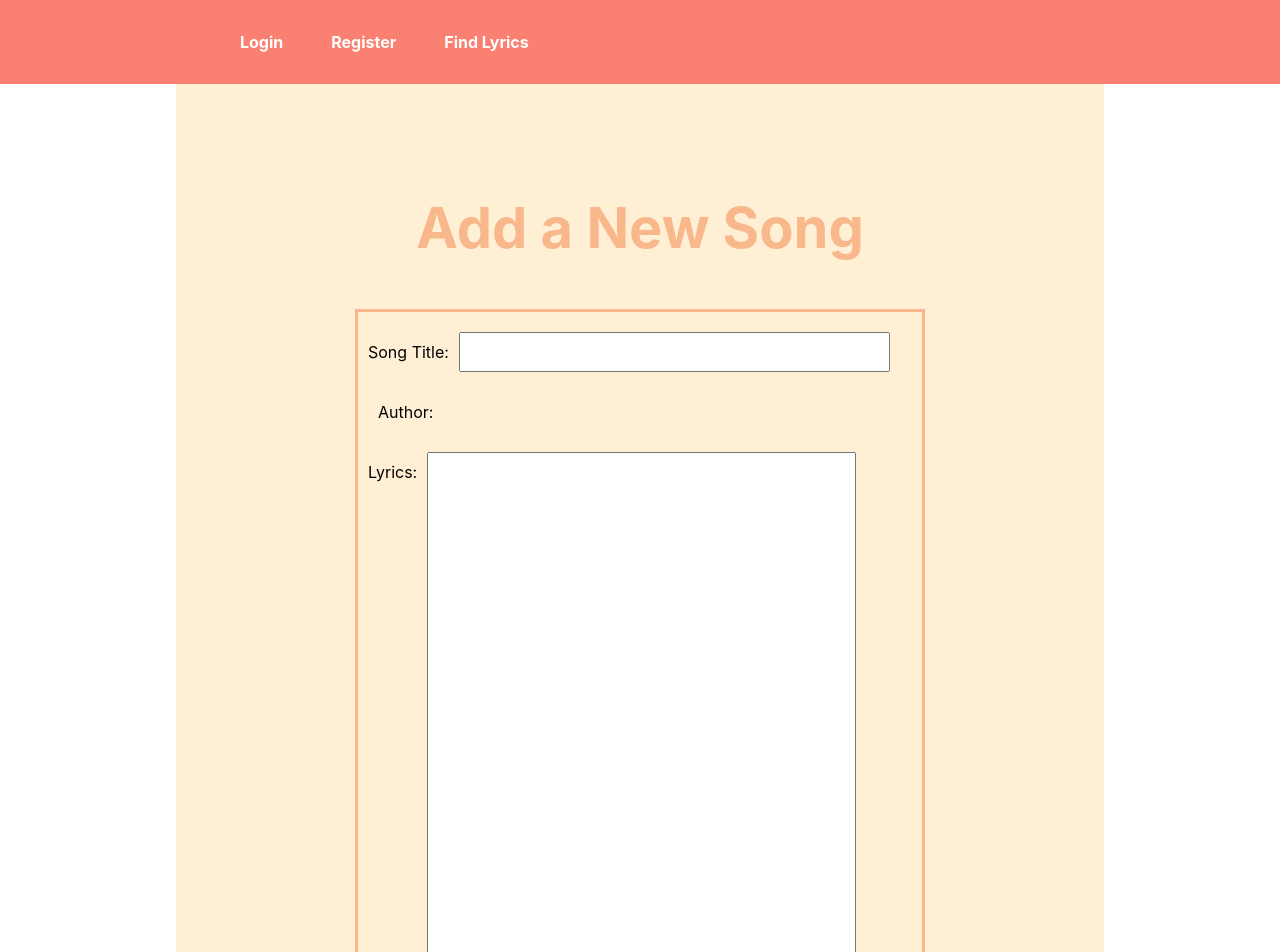
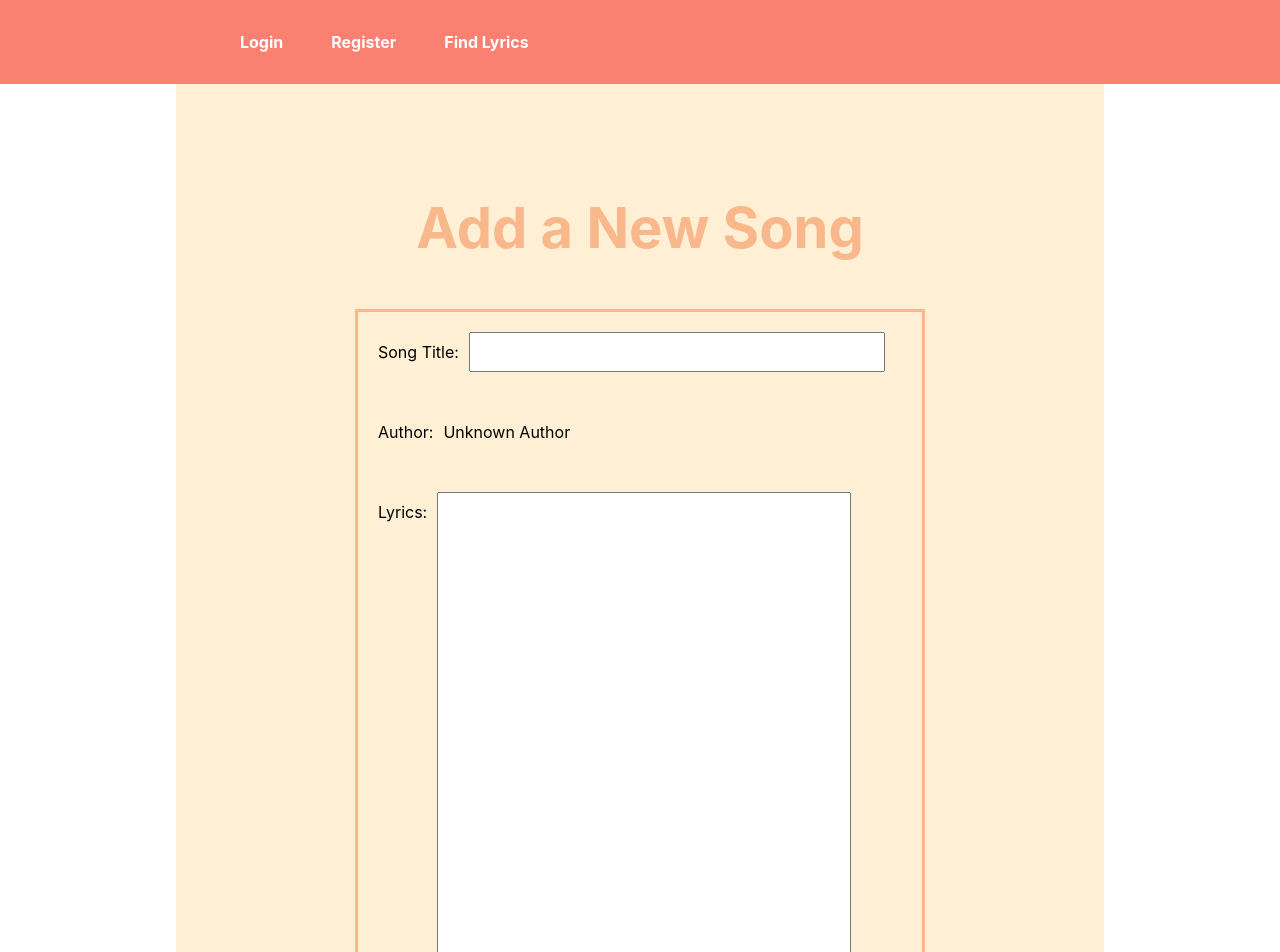
Before and after one commit to AAAdnan/songifye, a React (Create React App) app: page /WriteSong in a window 1280 px wide. Shown: the top 952 px of the page. Built offline with nearby package versions, Linux system fonts and the light colour scheme; no server answers.

Commit message:
added firebase functions

```diff
--- a/src/components/AddSongForm.js
+++ b/src/components/AddSongForm.js
@@ -7,23 +7,30 @@ import { Redirect, Route, useNavigate, Link } from "react-router-dom";
 export const AddSongForm = () => {
   const [title, setTitle] = useState('')
   const [lyric, setLyric] = useState('')
+  const [user, setUser ] = useState('Unknown Author')
 
   const dispatch = useDispatch()
   let navigate = useNavigate();
 
   const users = useSelector(state => state.users)
 
-  const user = users.email
+  if(users.length > 0) {
+       setUser(users.email)
+  }
 
   const onTitleChanged = e => setTitle(e.target.value)
   const onLyricChanged = e => setLyric(e.target.value)
 
   const onSaveSongClicked = () => {
     if (title && lyric && user) {
+      console.log('click')
       dispatch(songAdded(title, lyric, user))
       setTitle('')
       setLyric('')
       navigate("/songs");
+    }
+    else {
+      console.log('error')
     }
   }
 
@@ -45,7 +52,7 @@ export const AddSongForm = () => {
             </SongTitleDiv>
             <AuthorDiv>
                 <Label htmlFor="songAuthor">Author:</Label>
-                <div>{users && user}</div>
+                <Div>{users && user}</Div>
             </AuthorDiv>
             <LyricDiv>
                 <Label htmlFor="songContent">Lyrics:</Label>
@@ -94,7 +101,7 @@ const Title = styled.h2`
     color: #F8B88B
 `;
 
-const Form = styled.form`
+const Form = styled.div`
     display: flex;
     text: arial;
     flex-direction: column;
@@ -106,9 +113,15 @@ const Form = styled.form`
     border-color: #F8B88B;
 `
 
+const Div = styled.div`
+  display: flex;
+  align-items: center;
+  width: 100%;
+`
+
 const SongTitleDiv = styled.div`
     display: flex;
-    margin-top: 20px;
+    margin: 20px 10px 20px 10px;
 `
 
 const Label = styled.label`
@@ -121,16 +134,20 @@ const Input = styled.input`
 
 const TextArea = styled.textarea`
     width: 75%;
+    text: arial;
     min-height: 1000px;
 `
 
 const AuthorDiv = styled.div`
     display: flex;
     margin: 20px 10px 20px 10px;
+    align-content: baseline;
 `
 
 const LyricDiv = styled.div`
-    display: flex
+    display: flex;
+    margin: 20px 10px 20px 10px;
+
 `
 
 const Button = styled.button`
--- a/src/components/AddSongFormTest.js
+++ b/src/components/AddSongFormTest.js
@@ -3,16 +3,18 @@ import { useDispatch, useSelector } from 'react-redux'
 import styled from 'styled-components/macro'
 import { songAdded} from '../features/songs/songsSlice'
 import { Redirect, Route, useNavigate } from "react-router-dom";
-import * as FirestoreService from '../configs/firebaseConfig'
 import {db} from '../configs/firebaseConfig'
 import {collection, query, orderBy, addDoc, serverTimestamp, onSnapshot, deleteDoc, doc} from 'firebase/firestore'
 import { identifier } from '@babel/types';
+import * as FirestoreService from '../configs/firebaseConfig'
+
 
 export const AddSongFormTest = () => {
   const [title, setTitle] = useState('')
   const [lyric, setLyric] = useState('')
   const [songs, setSongs] = useState('')
   const [error, setError] = useState();
+  const [firebaseSongs, setFirebaseSongs] = useState([])
 
   const dispatch = useDispatch()
   let navigate = useNavigate();
@@ -27,9 +29,11 @@ export const AddSongFormTest = () => {
     })
   },[])
 
-  console.log(songs)
+  useEffect(() => {
+    setFirebaseSongs(FirestoreService.getSongs())
+  }, [])
 
-  let _this = this
+  console.log(firebaseSongs)
 
   const users = useSelector(state => state.users)
 
@@ -42,7 +46,6 @@ export const AddSongFormTest = () => {
   }
 
   console.log(author)
-
 
   const onTitleChanged = e => setTitle(e.target.value)
   const onLyricChanged = e => setLyric(e.target.value)
@@ -100,7 +103,7 @@ export const AddSongFormTest = () => {
                     onChange={onLyricChanged}
                 />
             </LyricDiv>
-          <Button type="button" onClick={onSaveSongClicked()} >
+          <Button type="button" onClick={onSaveSongClicked} >
             Save Song
           </Button>
       </Form>
--- a/src/configs/firebaseConfig.js
+++ b/src/configs/firebaseConfig.js
@@ -49,8 +49,12 @@ export const createSong = (user, title, lyric) => {
 };
 
 export const getSongs = () => {
-    const itemsQuery = query(songsColRef, orderBy('created'))
+    const q = query(collection(db, 'songs'), orderBy('created', 'desc'))
 
-    return onSnapshot(itemsQuery);
-
-};
+    return onSnapshot(q, (querySnapshot) => {
+          (querySnapshot.docs.map(doc => ({
+                id: doc.id,
+                data: doc.data()
+        })))
+    })
+}
--- a/src/pages/DashboardPage.js
+++ b/src/pages/DashboardPage.js
@@ -13,7 +13,7 @@ const DashboardPage = () => {
     return (
         <Wrapper>
             <Title>Profile</Title>
-            <p>Welcome {user}</p>
+            <Paragraph>Welcome {user && user}</Paragraph>
             <Div>
                 <Button>
                     <Link to="/songs">
@@ -42,6 +42,10 @@ const Wrapper = styled.section`
     min-height: 100vh;
 `;
 
+const Paragraph = styled.p`
+ color: salmon;
+`
+
 const Title = styled.h2`
     font-size: 3.5em;
     font-weight: bold;
@@ -53,13 +57,13 @@ const Div = styled.div`
     width: 50%;
     display: flex;
     justify-content: space-between;
-    padding: 20px;
+    padding: 10px;
 `
 
 
 const Button = styled.button`
   background: #F8B88B;
-  padding: 2rem 1rem;
+  padding: 1rem 1rem;
   font-weight: 700;
   cursor: pointer;
   border-radius: 5px;
```
